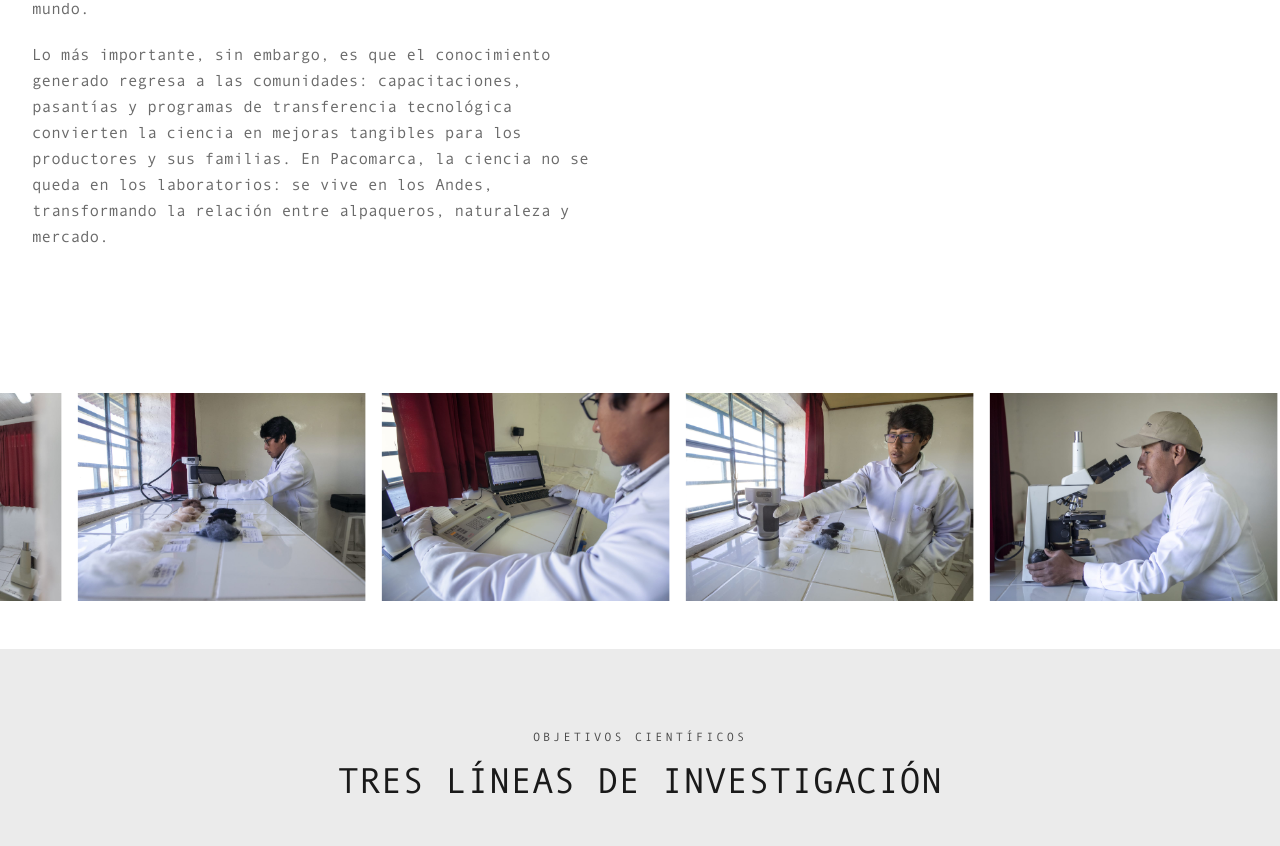
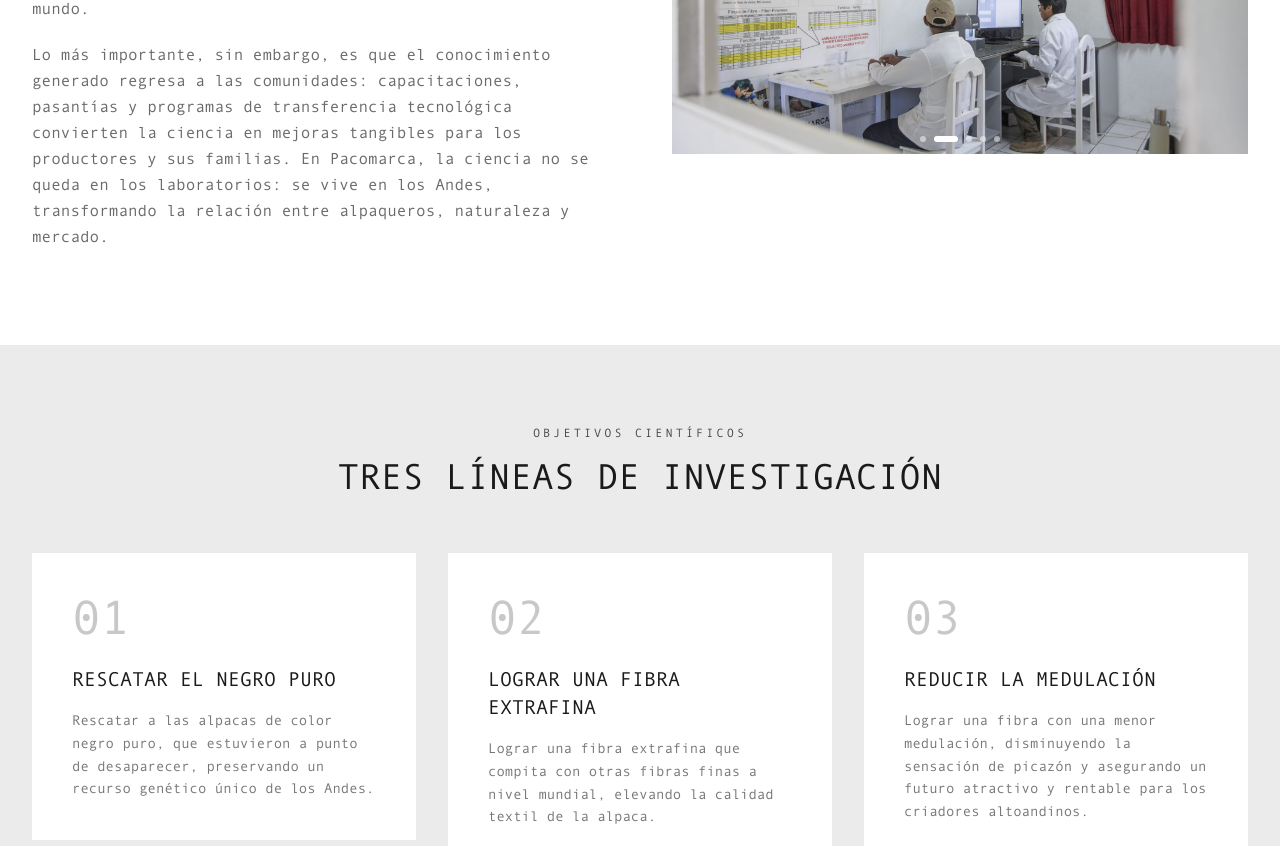
Before and after one commit to jpfernandezcenteno-max/Pacomarca, a Next.js app: page /ecosistema/cientificos in a window 1280 px wide. Shown: the part 920-1766 px from the top of the page. Built offline with nearby package versions, Linux system fonts and the light colour scheme; a web font is replaced by a local one.

Commit message:
Cientificos: carrusel de una sola imagen (auto) debajo de los datos
Reemplaza el marquee por un carrusel de una imagen a la vez con
crossfade y puntos de navegacion, ubicado en la columna derecha
bajo la grilla de estadisticas.

Co-Authored-By: Claude Opus 4.8 <noreply@anthropic.com>

```diff
--- a/app/ecosistema/cientificos/page.tsx
+++ b/app/ecosistema/cientificos/page.tsx
@@ -1,10 +1,50 @@
 'use client'
 
 import PageHeader from '@/components/PageHeader'
-import ImageCarousel from '@/components/ImageCarousel'
+import Image from 'next/image'
 import Link from 'next/link'
 import { motion, useInView, AnimatePresence } from 'framer-motion'
-import { useRef, useState } from 'react'
+import { useRef, useState, useEffect } from 'react'
+
+const cientificosFotos = [
+  '/ecosistema/cientificos/foto-1.jpg',
+  '/ecosistema/cientificos/foto-2.jpg',
+  '/ecosistema/cientificos/foto-3.jpg',
+  '/ecosistema/cientificos/foto-4.jpg',
+  '/ecosistema/cientificos/foto-5.jpg',
+]
+
+function AutoCarousel({ images, className = '' }: { images: string[]; className?: string }) {
+  const [active, setActive] = useState(0)
+  useEffect(() => {
+    const t = setInterval(() => setActive((p) => (p + 1) % images.length), 4000)
+    return () => clearInterval(t)
+  }, [images.length])
+  return (
+    <div className={`relative overflow-hidden ${className}`}>
+      {images.map((src, i) => (
+        <Image
+          key={src}
+          src={src}
+          alt=""
+          fill
+          sizes="(max-width: 1024px) 100vw, 50vw"
+          className={`object-cover transition-opacity duration-1000 ${i === active ? 'opacity-100' : 'opacity-0'}`}
+        />
+      ))}
+      <div className="absolute bottom-3 left-1/2 -translate-x-1/2 flex gap-2 z-10">
+        {images.map((_, i) => (
+          <button
+            key={i}
+            onClick={() => setActive(i)}
+            aria-label={`Ver foto ${i + 1}`}
+            className={`h-1.5 rounded-full transition-all duration-300 ${i === active ? 'w-6 bg-white' : 'w-1.5 bg-white/50'}`}
+          />
+        ))}
+      </div>
+    </div>
+  )
+}
 
 function FadeUp({ children, delay = 0, className = '' }: { children: React.ReactNode; delay?: number; className?: string }) {
   const ref = useRef(null)
@@ -134,21 +174,10 @@ export default function CientificosPage() {
                 </div>
               ))}
             </div>
+            <AutoCarousel images={cientificosFotos} className="mt-6 h-64" />
           </FadeUp>
         </div>
       </section>
-
-      {/* Carrusel de fotos */}
-      <ImageCarousel
-        images={[
-          '/ecosistema/cientificos/foto-1.jpg',
-          '/ecosistema/cientificos/foto-2.jpg',
-          '/ecosistema/cientificos/foto-3.jpg',
-          '/ecosistema/cientificos/foto-4.jpg',
-          '/ecosistema/cientificos/foto-5.jpg',
-        ]}
-        grayscale={false}
-      />
 
       {/* Objectives */}
       <section className="bg-beige py-20">
```
